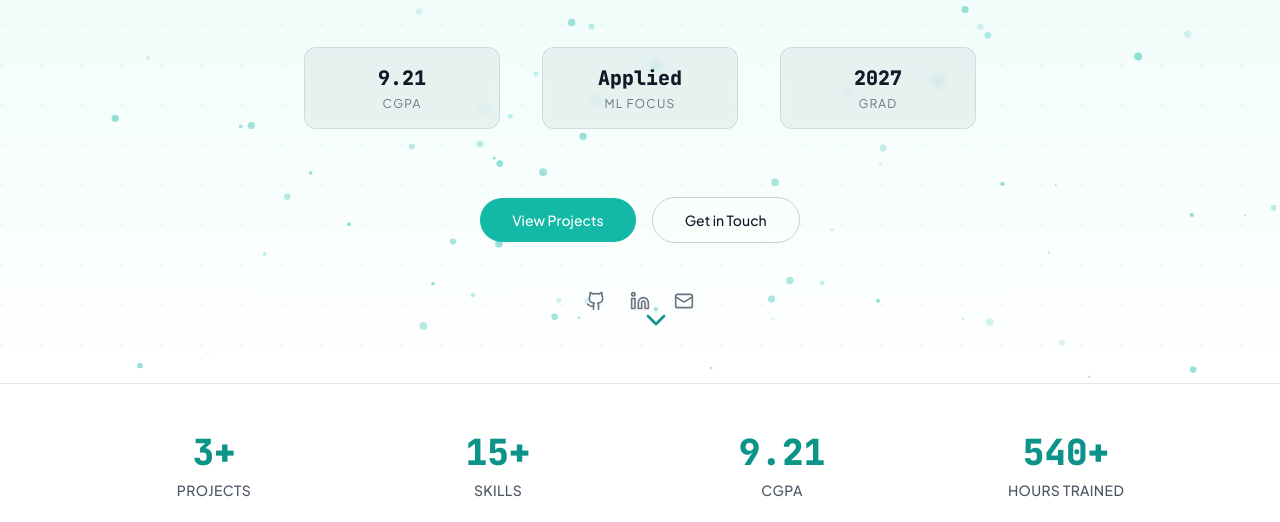
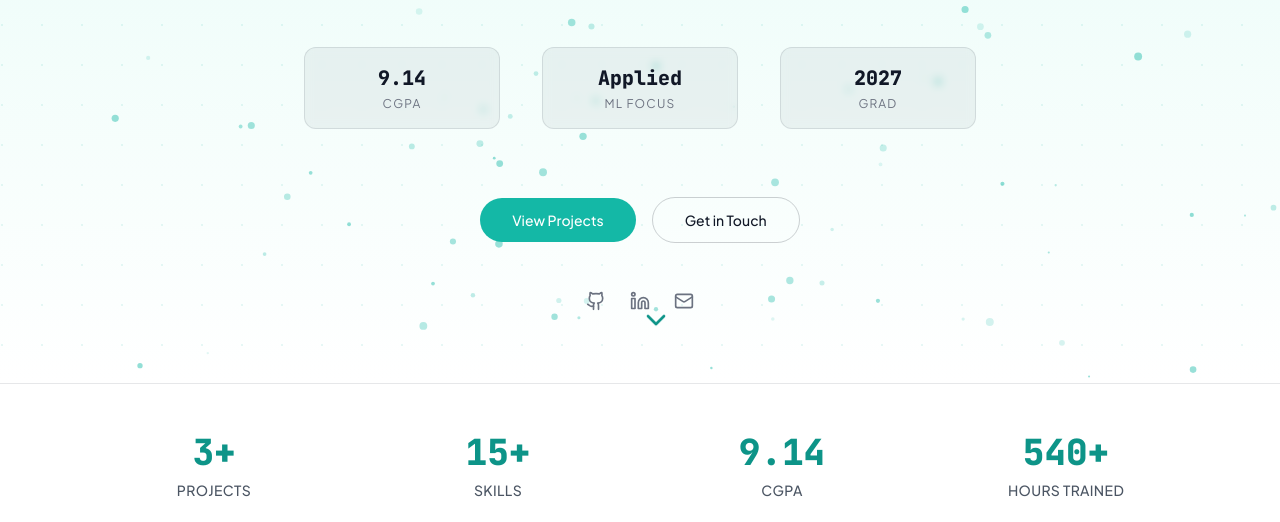
Before and after one commit to b-rahul07/b-rahul-portfolio, a React (Vite) app: page / in a window 1280 px wide. Shown: the part 417-939 px from the top of the page. Built offline with nearby package versions, Linux system fonts and the light colour scheme.

Commit message:
Update CGPA from 9.21 to 9.14

```diff
--- a/src/components/EducationSection.tsx
+++ b/src/components/EducationSection.tsx
@@ -56,7 +56,7 @@ export function EducationSection() {
                   <Award className="w-7 h-7 text-teal-600 dark:text-teal-400" />
                 </div>
                 <div>
-                  <p className="text-3xl font-bold text-gray-900 dark:text-white transition-colors duration-300">9.21<span className="text-teal-500/50 text-xl">/10.0</span></p>
+                  <p className="text-3xl font-bold text-gray-900 dark:text-white transition-colors duration-300">9.14<span className="text-teal-500/50 text-xl">/10.0</span></p>
                   <p className="text-xs text-gray-500 dark:text-gray-500 uppercase tracking-widest mt-1 transition-colors duration-300">Current CGPA</p>
                 </div>
               </div>
--- a/src/components/HeroSection.tsx
+++ b/src/components/HeroSection.tsx
@@ -84,7 +84,7 @@ export function HeroSection() {
             className="grid grid-cols-1 md:grid-cols-3 gap-golden-md mb-golden-lg w-full max-w-2xl"
           >
             {[
-              { label: "CGPA", value: "9.21" },
+              { label: "CGPA", value: "9.14" },
               { label: "ML Focus", value: "Applied" },
               { label: "Grad", value: "2027" }
             ].map((stat, i) => (
--- a/src/components/StatsBar.tsx
+++ b/src/components/StatsBar.tsx
@@ -4,7 +4,7 @@ export default function StatsBar() {
   const stats = [
     { label: 'Projects', value: '3+' },
     { label: 'Skills', value: '15+' },
-    { label: 'CGPA', value: '9.21' },
+    { label: 'CGPA', value: '9.14' },
     { label: 'Hours Trained', value: '540+' }
   ];
 
```
Also changed, not shown: 1 other file (tests, documents, lock files or other folders).
